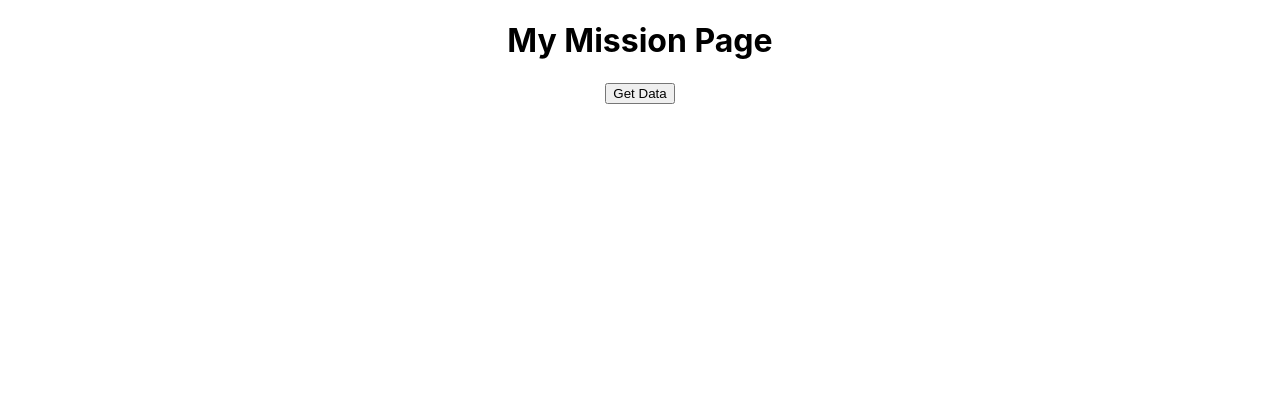
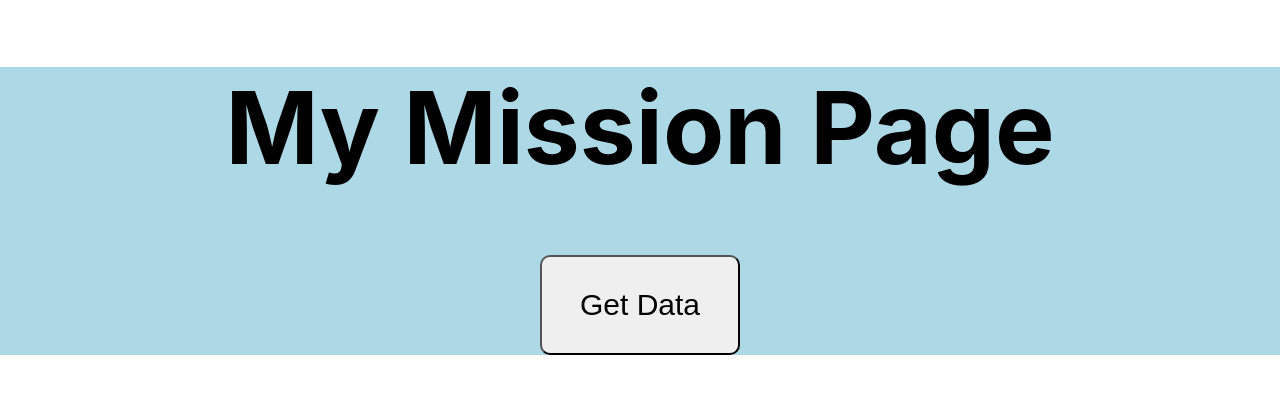
Before and after one commit to bloominstituteoftechnology/React-Redux-App, a React (Create React App) app: page / in a window 1280 px wide. Shown: the top 394 px of the page. Built offline with nearby package versions, Linux system fonts and the light colour scheme.

Commit message:
basic css styling

```diff
--- a/src/App.css
+++ b/src/App.css
@@ -1,38 +1,29 @@
 .App {
   text-align: center;
+  background-color: lightblue;
+  height: 100%
+}
+.wrapper-card{
+  margin: 30px;
 }
 
-.App-logo {
-  height: 40vmin;
-  pointer-events: none;
+.card {
+  height: 400px;
+  width: 400px;
+  border: 3px solid black;
+  margin: 0 auto;
+  padding: 20px;
+  box-shadow: 0 15px 10px -5px black;
+  font-size: 50px;
 }
 
-@media (prefers-reduced-motion: no-preference) {
-  .App-logo {
-    animation: App-logo-spin infinite 20s linear;
-  }
+h1 {
+  font-size: 100px;
+
 }
-
-.App-header {
-  background-color: #282c34;
-  min-height: 100vh;
-  display: flex;
-  flex-direction: column;
-  align-items: center;
-  justify-content: center;
-  font-size: calc(10px + 2vmin);
-  color: white;
+button{
+  border-radius:10px;
+  width: 200px;
+  height:100px;
+  font-size: 30px;
 }
-
-.App-link {
-  color: #61dafb;
-}
-
-@keyframes App-logo-spin {
-  from {
-    transform: rotate(0deg);
-  }
-  to {
-    transform: rotate(360deg);
-  }
-}
--- a/src/components/List.js
+++ b/src/components/List.js
@@ -3,13 +3,15 @@ import { connect } from 'react-redux';
 
 const List = props => {
     return (
-        <>
+        <div className='outer-card'>
         {props.error ? (
             <div className='error'>{props.error}</div>
         ) : (
-            props.missions.map(mission => <div>{mission.mission_name}</div>)
+            props.missions.map(mission =><div className='wrapper-card'>
+             <div className='card'>{mission.mission_name}</div>
+             </div>)
         )}
-        </>
+        </div>
     )
 };
 const mapStateToProps = state => {
```
